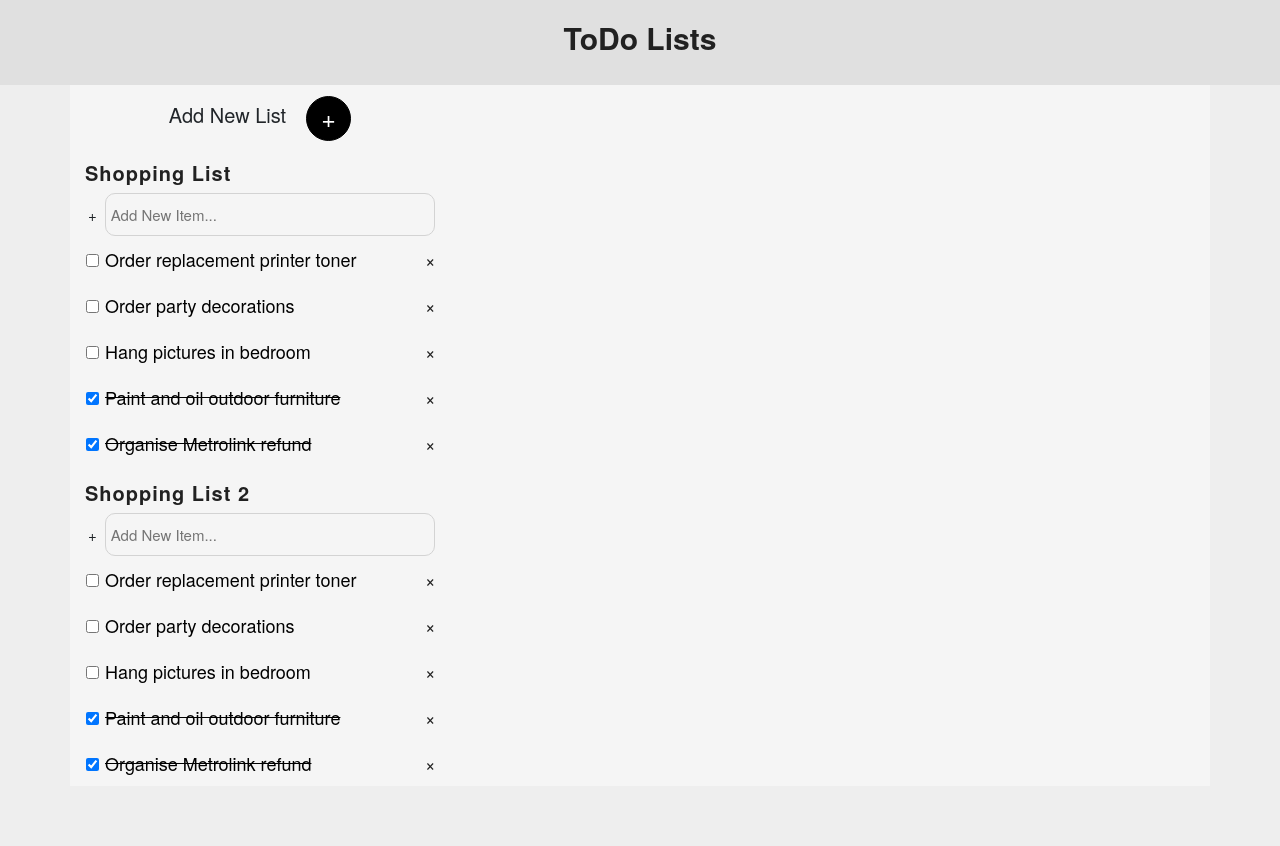
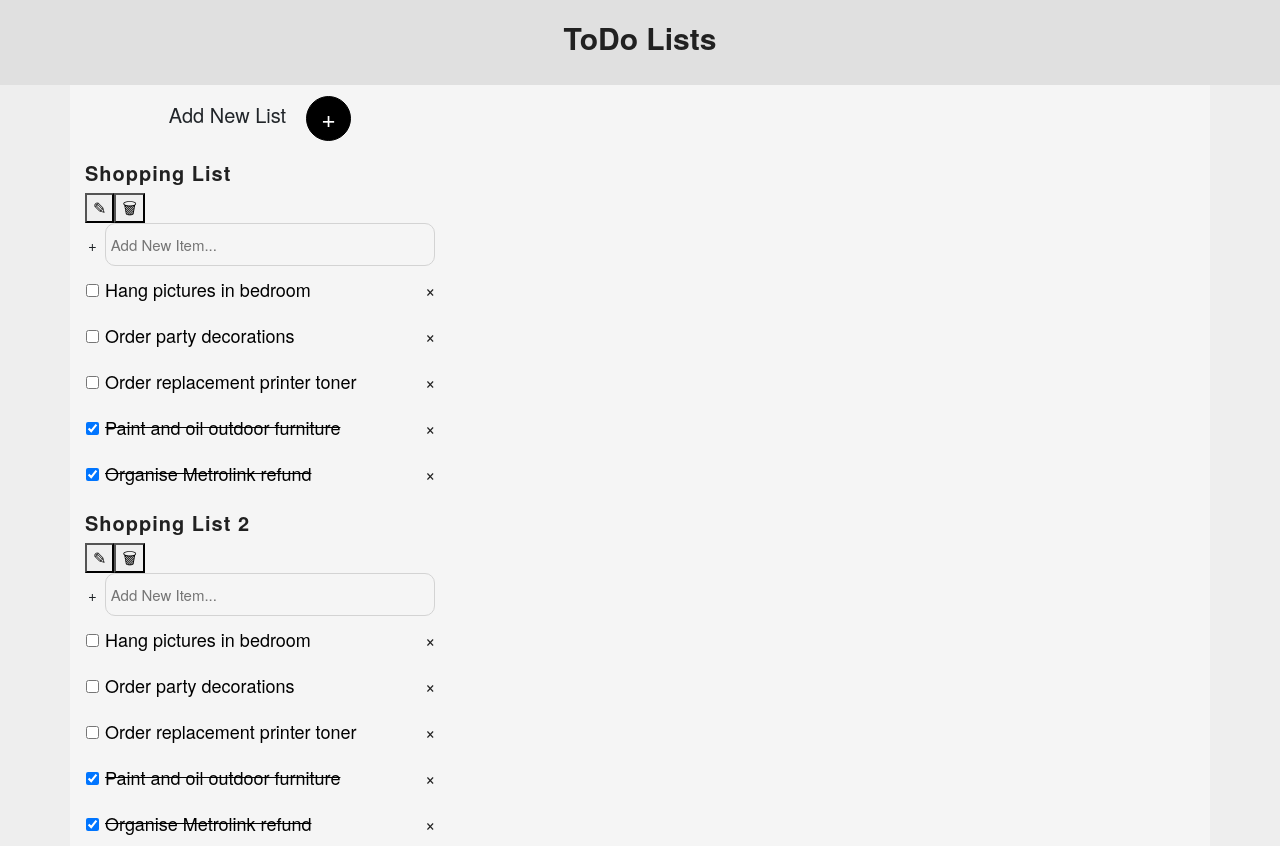
Before and after one commit to Ruz94/ToDoAppFrontend, a React (Create React App) app: page / in a window 1280 px wide. Before the commit the page ends 800 px from the top, so only its background shows below. Built offline with nearby package versions, Linux system fonts and the light colour scheme.

Commit message:
Separated modal part to own component, added option to modify list

```diff
--- a/src/App.js
+++ b/src/App.js
@@ -47,9 +47,9 @@ function App() {
         return list;
       });
       setLists(updatedLists);
+    } else {
+      setLists([{ title: newTitle, id: uuidv4(), dateCreated: Date.now(), tasks: [] }, ...lists]);
     }
-
-    setLists([{ title: newTitle, id: uuidv4(), dateCreated: Date.now(), tasks: [] }, ...lists]);
   };
 
   const addTask = (task, id) => {
@@ -97,7 +97,16 @@ function App() {
           <Col sm={6} md={4}>
             <NewList addList={addList} />
             {lists.map(({ title = "", tasks = [], id }) => (
-              <List key={id} listId={id} title={title} tasks={tasks} deleteTask={deleteTask} toggleTask={toggleTask} addTask={addTask} />
+              <List
+                key={id}
+                listId={id}
+                title={title}
+                tasks={tasks}
+                deleteTask={deleteTask}
+                toggleTask={toggleTask}
+                addTask={addTask}
+                addList={addList}
+              />
             ))}
           </Col>
         </Row>
--- a/src/CreateNewList/NewList.css
+++ b/src/CreateNewList/NewList.css
@@ -21,7 +21,7 @@
 }
 
 label {
-  text-transform: uppercase;
+  font-weight: bold;
 }
 
 input {
--- a/src/CreateNewList/NewList.js
+++ b/src/CreateNewList/NewList.js
@@ -1,27 +1,17 @@
 import React, { useState } from "react";
-import Modal from "react-bootstrap/Modal";
-import Button from "react-bootstrap/Button";
+import Modal from "../Modal/Modal";
 import "./NewList.css";
 
-function NewList({ id, addList = () => {}, modifyingList = false }) {
+function NewList({ id, addList = () => {} }) {
   const [smShow, setSmShow] = useState(false);
-  const [listName, setListName] = useState("");
 
   const handleClose = () => setSmShow(false);
   const handleShow = () => setSmShow(true);
 
-  const updateListName = ({ target: { value = "" } = {} }) => {
-    setListName(value);
-  };
-
-  const modifyList = () => {
+  const onSave = (listName) => {
     addList(listName, id);
     handleClose();
   };
-
-  if (modifyingList) {
-    return <h1>Modifying</h1>;
-  }
 
   return (
     <>
@@ -31,26 +21,7 @@ function NewList({ id, addList = () => {}, modifyingList = false }) {
           +
         </button>
       </div>
-
-      <Modal size="sm" show={smShow} onHide={() => setSmShow(false)} aria-labelledby="example-modal-sizes-title-sm">
-        <Modal.Header closeButton>
-          <Modal.Title id="example-modal-sizes-title-sm">Create New List</Modal.Title>
-        </Modal.Header>
-        <Modal.Body>
-          <label>
-            List Name
-            <input type="text" placeholder="Enter list name" value={listName} onChange={updateListName} />
-          </label>
-        </Modal.Body>
-        <Modal.Footer>
-          <Button variant="secondary" onClick={handleClose}>
-            Close
-          </Button>
-          <Button variant="primary" onClick={modifyList} disabled={!listName}>
-            Save Changes
-          </Button>
-        </Modal.Footer>
-      </Modal>
+      {smShow ? <Modal title="Create New List" status={smShow} handleClose={handleClose} onSave={onSave} /> : ""}
     </>
   );
 }
--- a/src/List/List.js
+++ b/src/List/List.js
@@ -1,15 +1,33 @@
-import React from "react";
-import "./List.css";
+import React, { useState } from "react";
+import Modal from "../Modal/Modal";
 import AddTaskItem from "../AddTaskItem/AddTaskItem";
 import TaskItem from "../TaskItem/TaskItem";
+import "./List.css";
 
-function List({ listId, title = "", tasks = [], deleteTask = () => {}, toggleTask = () => {}, addTask = () => {} }) {
+function List({ listId, title = "", tasks = [], deleteTask = () => {}, toggleTask = () => {}, addTask = () => {}, addList = () => {} }) {
   //sort tasks by date created then put the uncompleted tasks at the top
   tasks.sort((a, b) => a.dateCreated - b.dateCreated).sort(({ completed }) => (completed ? 1 : -1));
+
+  const [smShow, setSmShow] = useState(false);
+
+  const handleClose = () => setSmShow(false);
+  const handleShow = () => setSmShow(true);
+
+  const saveChanges = (name) => {
+    addList(name, listId);
+    handleClose();
+  };
 
   return (
     <div className="list">
       <h4>{title}</h4>
+      <button type="button" className="list__title__modifier" onClick={handleShow}>
+        ✎
+      </button>
+      <button type="button" className="list__title__modifier" onClick={handleShow}>
+        🗑
+      </button>
+      {smShow ? <Modal title={title} listname={title} status={smShow} onSave={saveChanges} /> : ""}
       <AddTaskItem listId={listId} addTask={addTask} />
       {tasks.map(({ text = "", completed = false, id }) => (
         <TaskItem key={id} id={id} text={text} completed={completed} deleteTask={deleteTask} toggleTask={toggleTask} />
--- /dev/null
+++ b/src/Modal/Modal.js
@@ -0,0 +1,39 @@
+import React, { useState } from "react";
+import BootstrapModal from "react-bootstrap/Modal";
+import Button from "react-bootstrap/Button";
+import "./Modal.css";
+
+function Modal({ title = "", listname = "", status = false, handleClose = () => {}, onSave = () => {} }) {
+  const [listName, setListName] = useState(listname);
+
+  const updateListName = ({ target: { value = "" } = {} }) => {
+    setListName(value);
+  };
+
+  const saveChanges = () => {
+    onSave(listName);
+  };
+
+  return (
+    <BootstrapModal size="sm" show={status} onHide={handleClose} aria-labelledby="example-modal-sizes-title-sm">
+      <BootstrapModal.Header closeButton>
+        <BootstrapModal.Title id="example-modal-sizes-title-sm">{title}</BootstrapModal.Title>
+      </BootstrapModal.Header>
+      <BootstrapModal.Body>
+        <label>
+          <input type="text" placeholder="Enter list name" value={listName} onChange={updateListName} />
+        </label>
+      </BootstrapModal.Body>
+      <BootstrapModal.Footer>
+        <Button variant="secondary" onClick={handleClose}>
+          Cancel
+        </Button>
+        <Button variant="primary" onClick={saveChanges} disabled={!listName}>
+          Save
+        </Button>
+      </BootstrapModal.Footer>
+    </BootstrapModal>
+  );
+}
+
+export default Modal;
```
Also changed, not shown: src/Modal/Modal.css (added).
